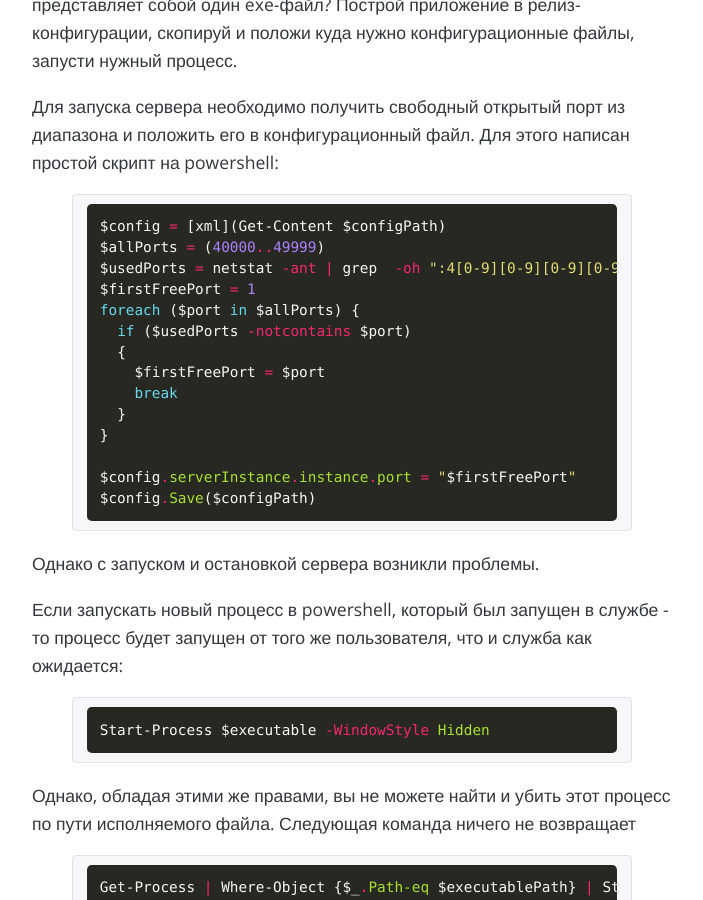
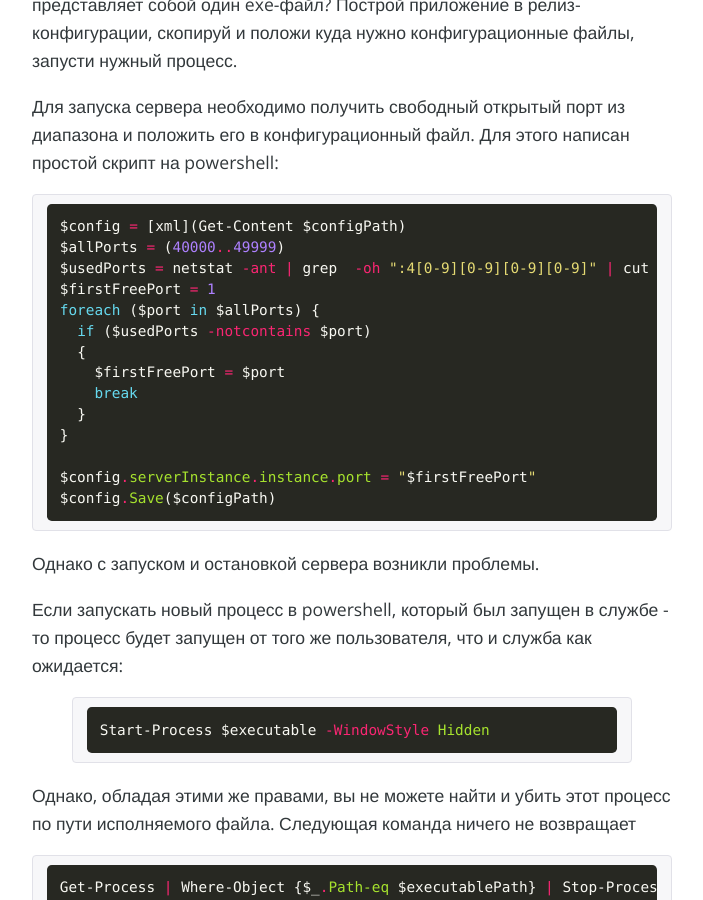
Before and after one commit to GSTQ/gstq.github.io, a Jekyll site: the page built from _posts/2017-08-03-ci-at-powershell.md, in a window 1280 px wide and 900 px high, scrolled down 1021 px. Shown: the whole window, without its empty margins (288-991 px from the left). Built offline with Jekyll 4.4.1, drawn with Linux system fonts in a browser that asks for light colours; nearby versions of some CDN libraries; comment, search, counter and statistics services are not loaded.

Commit message:
Fix code blocks

````diff
--- a/_posts/2017-08-03-ci-at-powershell.md
+++ b/_posts/2017-08-03-ci-at-powershell.md
@@ -14,7 +14,7 @@ comments: true
 Казалось бы какие могут возникнуть трудности в деплое сервера, который представляет собой один exe-файл? Построй приложение в релиз-конфигурации, скопируй и положи куда нужно конфигурационные файлы, запусти нужный процесс.
 
 Для запуска сервера необходимо получить свободный открытый порт из диапазона и положить его в конфигурационный файл. Для этого написан простой скрипт на powershell:
-{% highlight powershell %}
+```powershell
 $config = [xml](Get-Content $configPath)
 $allPorts = (40000..49999)
 $usedPorts = netstat -ant | grep  -oh ":4[0-9][0-9][0-9][0-9]" | cut -c 2-
@@ -29,7 +29,7 @@ foreach ($port in $allPorts) {
 
 $config.serverInstance.instance.port = "$firstFreePort"
 $config.Save($configPath)
-{% endhighlight %}
+```
 
 Однако с запуском и остановкой сервера возникли проблемы.
 
@@ -39,28 +39,28 @@ Start-Process $executable -WindowStyle Hidden
 {% endhighlight %}
 
 Однако, обладая этими же правами, вы не можете найти и убить этот процесс по пути исполняемого файла. Следующая команда ничего не возвращает
-{% highlight powershell %}
+```powershell
 Get-Process | Where-Object {$_.Path-eq $executablePath} | Stop-Process
-{% endhighlight %}
+```
 
 И даже зная его PID, нельзя его убить:
-{% highlight powershell %}
+```powershell
 Stop-Process -id $proccessId
-{% endhighlight %}
+```
 
 Пародоксальная ситуация, когда служба может запусить процесс, но не может его убить. Мы уже хотели использовать docker для запуска тестовых сервисов, но решение было найдено.
 
 Оказалось что можно найти этот процесс зная его PID:
-{% highlight powershell %}
+```powershell
 $process = Get-Process | Where-Object {$_.Id -eq $processId}
-{% endhighlight %}
+```
 
 И если у процесса вызвать Kill() - то он запросто убивается:
-{% highlight powershell %}
+```powershell
 if ($process)
 {
     $process.Kill()
 }
-{% endhighlight %}
+```
 
 Таким образом, пришлось при запуске сервера сохранять его PID в папку с исполняемым файлом, чтобы при повторной сборке или при очистке можно было получить его, найти нужный процесс и убить его.
````
Also changed, not shown: _posts/2018-06-30-http-serialize-object.md (+14 -14 lines).
